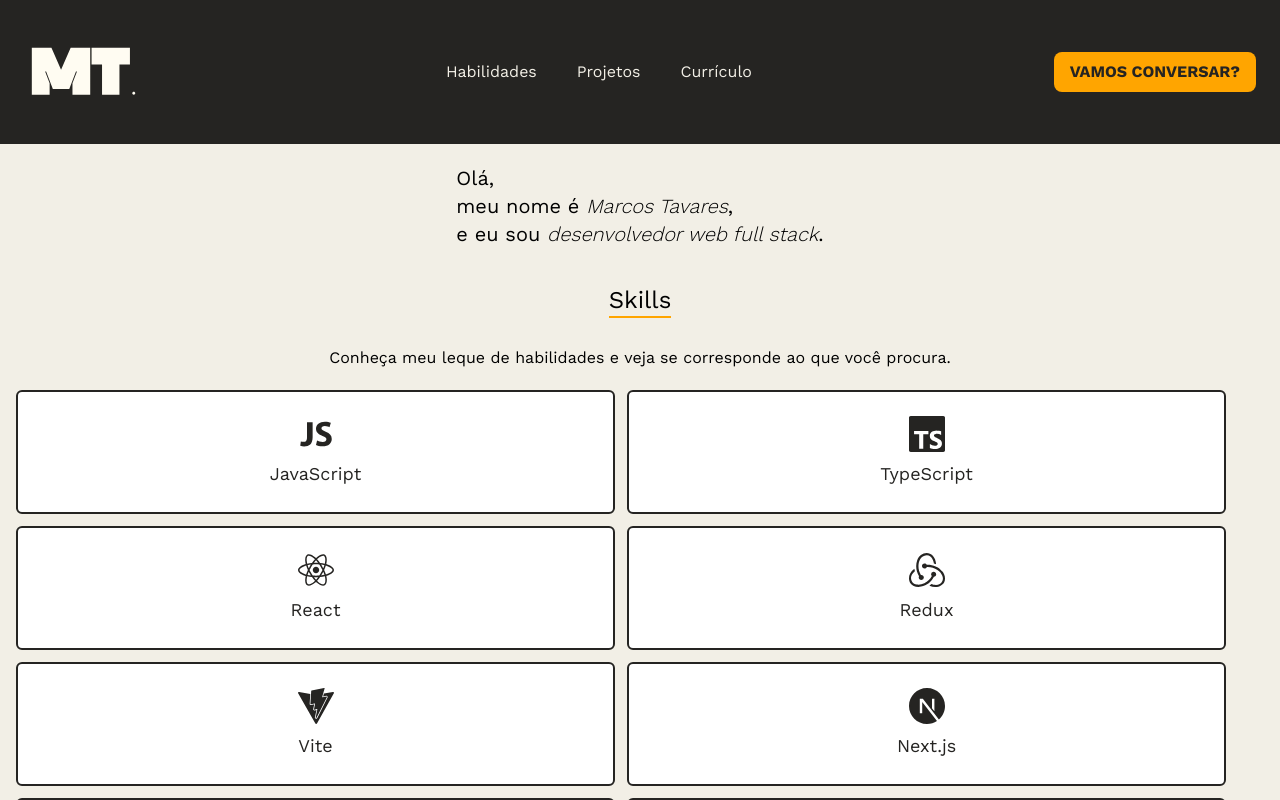
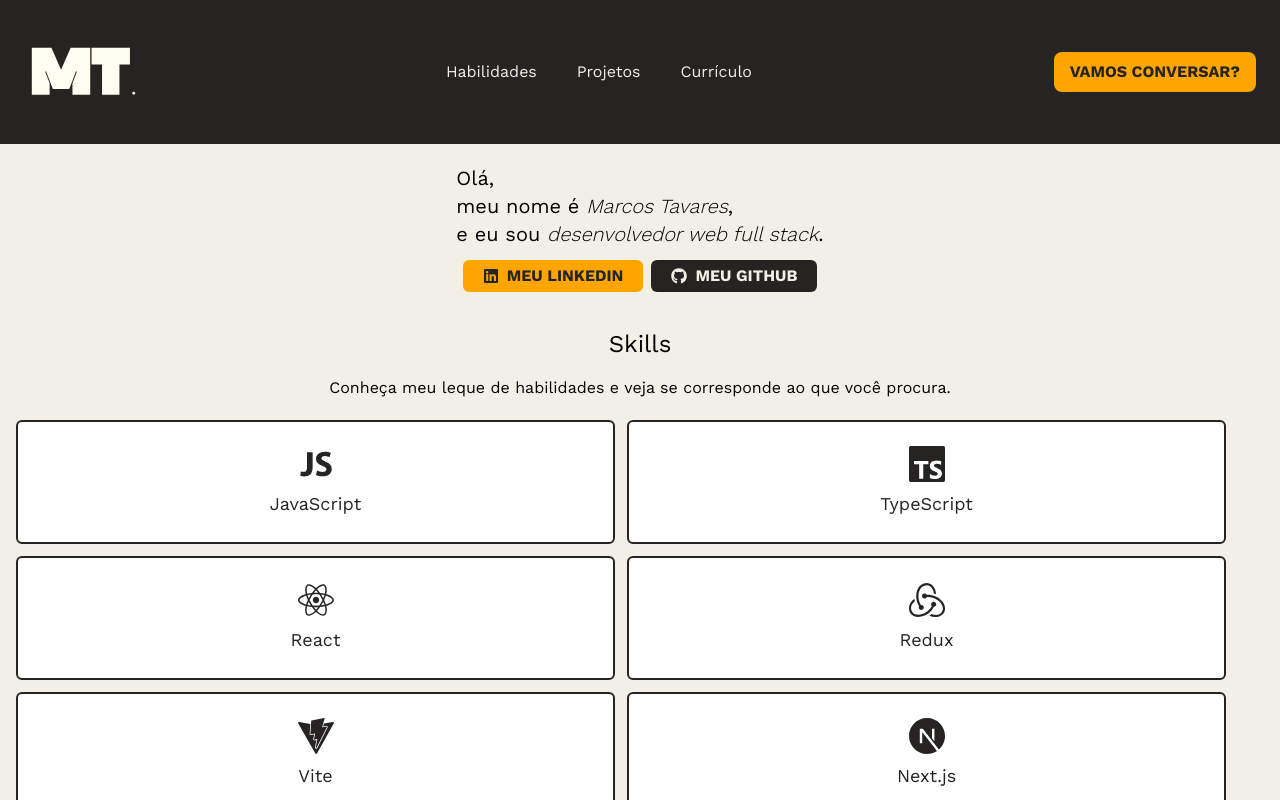
Before and after one commit to mjtavrs/portfolio-mjtavrs-next, a Next.js app: page / in a window 1280 px wide. Shown: the top 800 px of the page. Built offline with nearby package versions, Linux system fonts and the light colour scheme.

Commit message:
feat: include the buttons in the hero, refactor part of the code
made a few changes in the button component, still not feeling ok with it, will make a few more changes asap

```diff
--- a/src/components/hero/Hero.tsx
+++ b/src/components/hero/Hero.tsx
@@ -1,11 +1,33 @@
+import Button from "./ctaButtons/Button/Button";
+
+import { FaLinkedin, FaGithub } from "react-icons/fa";
+
 export default function Hero() {
     return (
-        <>
-            <div className="flex justify-center items-star py-5">
-                <h1 className="sm:text-xl">
-                    Olá, <br />meu nome é <em className="font-light">Marcos Tavares</em>, <br />e eu sou <em className="font-light">desenvolvedor web full stack</em>.
-                </h1>
+        <div className="flex flex-col justify-center items-center gap-3 py-5">
+            <h1 className="sm:text-xl">
+                Olá, <br />meu nome é <em className="font-light">Marcos Tavares</em>, <br />e eu sou <em className="font-light">desenvolvedor web full stack</em>.
+            </h1>
+            <div className="flex gap-2">
+                <div className="text-black">
+                    <Button
+                        buttonColor="orange"
+                        buttonIcon={< FaLinkedin />}
+                        buttonLink="https://www.linkedin.com/in/devmarcostavaress/"
+                        buttonTitle="Meu Linkedin"
+                        buttonDesc="Acesse meu perfil no Linkedin"
+                    />
+                </div>
+                <div className="text-beige">
+                    <Button
+                        buttonColor="black"
+                        buttonIcon={< FaGithub />}
+                        buttonLink="https://github.com/mjtavrs"
+                        buttonTitle="Meu Github"
+                        buttonDesc="Acesse meu portfólio no Github"
+                    />
+                </div>
             </div>
-        </>
+        </div>
     );
 }
--- a/src/components/hero/ctaButtons/Button/Button.tsx
+++ b/src/components/hero/ctaButtons/Button/Button.tsx
@@ -6,16 +6,16 @@
     buttonIcon: ReactNode,
     buttonLink: string,
     buttonTitle: string,
-    buttonTitleColor: string,
     buttonDesc: string
 }
 
-export default function Button({ buttonColor, buttonIcon, buttonLink, buttonTitle, buttonTitleColor, buttonDesc }: Props) {
+export default function Button({ buttonColor, buttonIcon, buttonLink, buttonTitle, buttonDesc }: Props) {
     return (
         <Link
             href={buttonLink}
             title={buttonDesc}
-            className={`bg-${buttonColor} flex items-center gap-2 w-fit px-5 py-1 text-${buttonTitleColor} rounded-md`}
+            className={`bg-${buttonColor} flex items-center gap-2 w-fit px-5 py-1 rounded-md`}
+            target="_blank"
         >
             {buttonIcon}
             <h3 className="font-semibold uppercase">{buttonTitle}</h3>
--- a/src/components/section/Section.tsx
+++ b/src/components/section/Section.tsx
@@ -12,12 +12,8 @@
     return (
         <section className="flex flex-col gap-5 p-4" id={sectionId}>
             <ScrollHelper id={sectionId} />
-            <div className="flex flex-col gap-3 items-center">
-                <h2 className="text-2xl z-10">
-                    <span className="border-b-2 border-orange inline-block">
-                        {sectionTitle}
-                    </span>
-                </h2>
+            <div className="flex flex-col items-center">
+                <h2 className="text-2xl">{sectionTitle}</h2>
                 <p className="text-center mt-4">{sectionDesc}</p>
             </div>
             {children}
```
